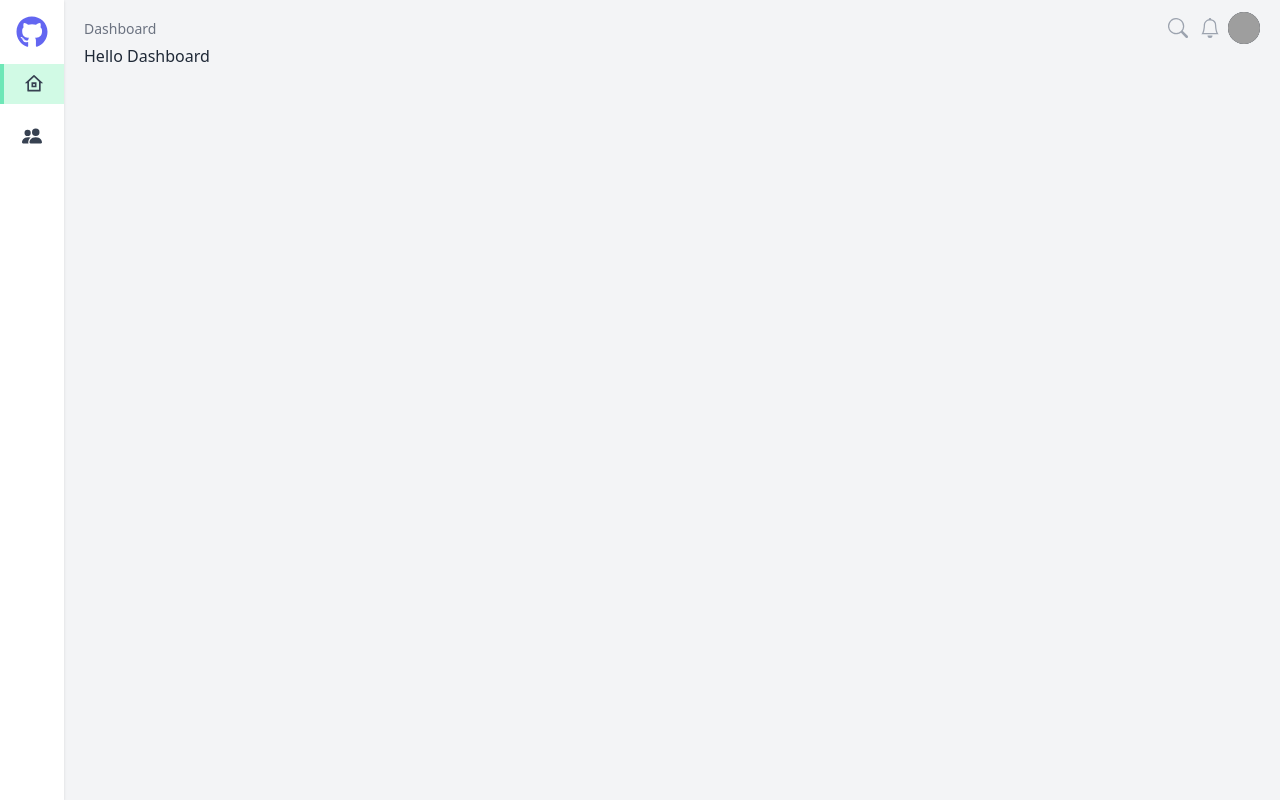
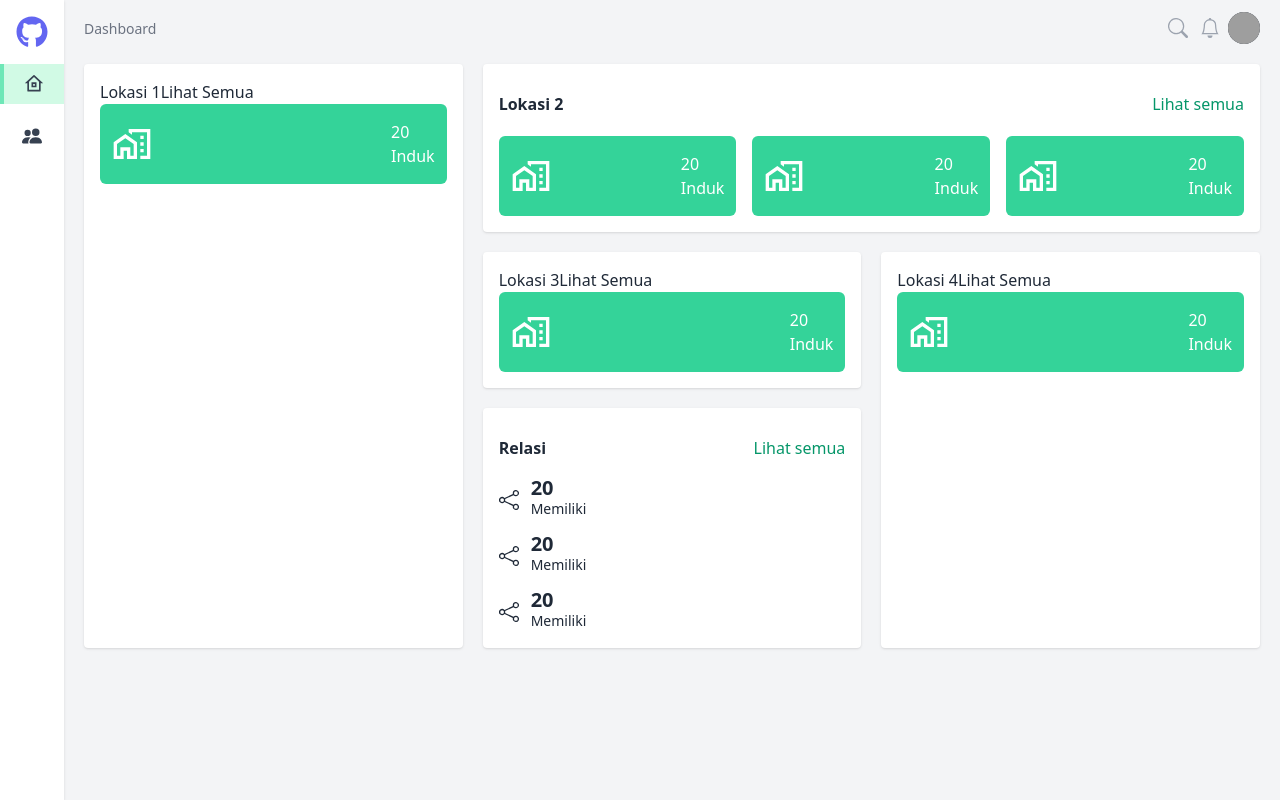
Before and after one commit to evriyanaindrasaputra/react-dashboard, a React (Vite) app: page /dashboard/home in a window 1280 px wide. Built offline with nearby package versions, Linux system fonts and the light colour scheme; no server answers; grey boxes are pictures that could not be loaded.

Commit message:
wip dashboard page

```diff
--- a/src/pages/dashboard/index.tsx
+++ b/src/pages/dashboard/index.tsx
@@ -1,6 +1,8 @@
 import React from 'react'
-import Breadcrumb from '~/components/breadcrumb'
 import HeaderDashboard from '~/components/header-dashboard'
+import { MdOutlineMapsHomeWork } from 'react-icons/md'
+import { BsShare } from 'react-icons/bs'
+import { Link } from 'react-router-dom'
 
 const Dashboard = () => {
   return (
@@ -10,7 +12,111 @@ const Dashboard = () => {
           { name: 'Dashboard', slug: 'dashboard', current: true }
         ]}
       />
-      <p>Hello Dashboard</p>
+      <section className="grid grid-cols-1 md:grid-cols-3 gap-5 mt-5">
+        <div className="bg-white shadow rounded p-4 row-span-3">
+          <header>
+            <span>Lokasi 1</span>
+            <span>Lihat Semua</span>
+          </header>
+          <ol>
+            <li className="bg-emerald-400 rounded-md px-3 py-4 flex items-center justify-between text-white">
+              <MdOutlineMapsHomeWork className=" w-10 h-10" />
+              <div>
+                <p>20</p>
+                <p>Induk</p>
+              </div>
+            </li>
+          </ol>
+        </div>
+        <div className="bg-white shadow rounded p-4 col-span-2">
+          <header className="flex items-center justify-between py-3">
+            <span className="font-semibold">Lokasi 2</span>
+            <Link to="/dashboard/home" className=" text-emerald-600 text-base">Lihat semua</Link>
+          </header>
+          <ol className="grid grid-cols-3 gap-4 mt-2">
+            <li className="bg-emerald-400 cursor-pointer rounded-md px-3 py-4 flex items-center justify-between text-white">
+              <MdOutlineMapsHomeWork className=" w-10 h-10" />
+              <div>
+                <p>20</p>
+                <p>Induk</p>
+              </div>
+            </li>
+            <li className="bg-emerald-400 cursor-pointer rounded-md px-3 py-4 flex items-center justify-between text-white">
+              <MdOutlineMapsHomeWork className=" w-10 h-10" />
+              <div>
+                <p>20</p>
+                <p>Induk</p>
+              </div>
+            </li>
+            <li className="bg-emerald-400 cursor-pointer rounded-md px-3 py-4 flex items-center justify-between text-white">
+              <MdOutlineMapsHomeWork className=" w-10 h-10" />
+              <div>
+                <p>20</p>
+                <p>Induk</p>
+              </div>
+            </li>
+          </ol>
+        </div>
+        <div className="bg-white shadow rounded p-4">
+          <header>
+            <span>Lokasi 3</span>
+            <span>Lihat Semua</span>
+          </header>
+          <ol>
+            <li className="bg-emerald-400 rounded-md px-3 py-4 flex items-center justify-between text-white">
+              <MdOutlineMapsHomeWork className=" w-10 h-10" />
+              <div>
+                <p>20</p>
+                <p>Induk</p>
+              </div>
+            </li>
+          </ol>
+        </div>
+        <div className="bg-white shadow rounded p-4 row-span-2">
+          <header>
+            <span>Lokasi 4</span>
+            <span>Lihat Semua</span>
+          </header>
+          <ol>
+            <li className="bg-emerald-400 rounded-md px-3 py-4 flex items-center justify-between text-white">
+              <MdOutlineMapsHomeWork className=" w-10 h-10" />
+              <div>
+                <p>20</p>
+                <p>Induk</p>
+              </div>
+            </li>
+          </ol>
+        </div>
+        <div className="bg-white shadow rounded p-4">
+          <header className="flex items-center justify-between py-3">
+            <span className="font-semibold">Relasi</span>
+            <Link to="/dashboard/home" className=" text-emerald-600 text-base">Lihat semua</Link>
+          </header>
+          <ol className="mt-2 space-y-4">
+            <li className="flex items-center space-x-3">
+              <BsShare className="w-5 h-5" />
+              <div>
+                <p className="text-xl font-bold leading-4">20</p>
+                <span className="text-sm font-medium ">Memiliki</span>
+              </div>
+            </li>
+            <li className="flex items-center space-x-3">
+              <BsShare className="w-5 h-5" />
+              <div>
+                <p className="text-xl font-bold leading-4">20</p>
+                <span className="text-sm font-medium ">Memiliki</span>
+              </div>
+            </li>
+            <li className="flex items-center space-x-3">
+              <BsShare className="w-5 h-5" />
+              <div>
+                <p className="text-xl font-bold leading-4">20</p>
+                <span className="text-sm font-medium ">Memiliki</span>
+              </div>
+            </li>
+          </ol>
+        </div>
+      </section>
     </>
   )
 }
```
